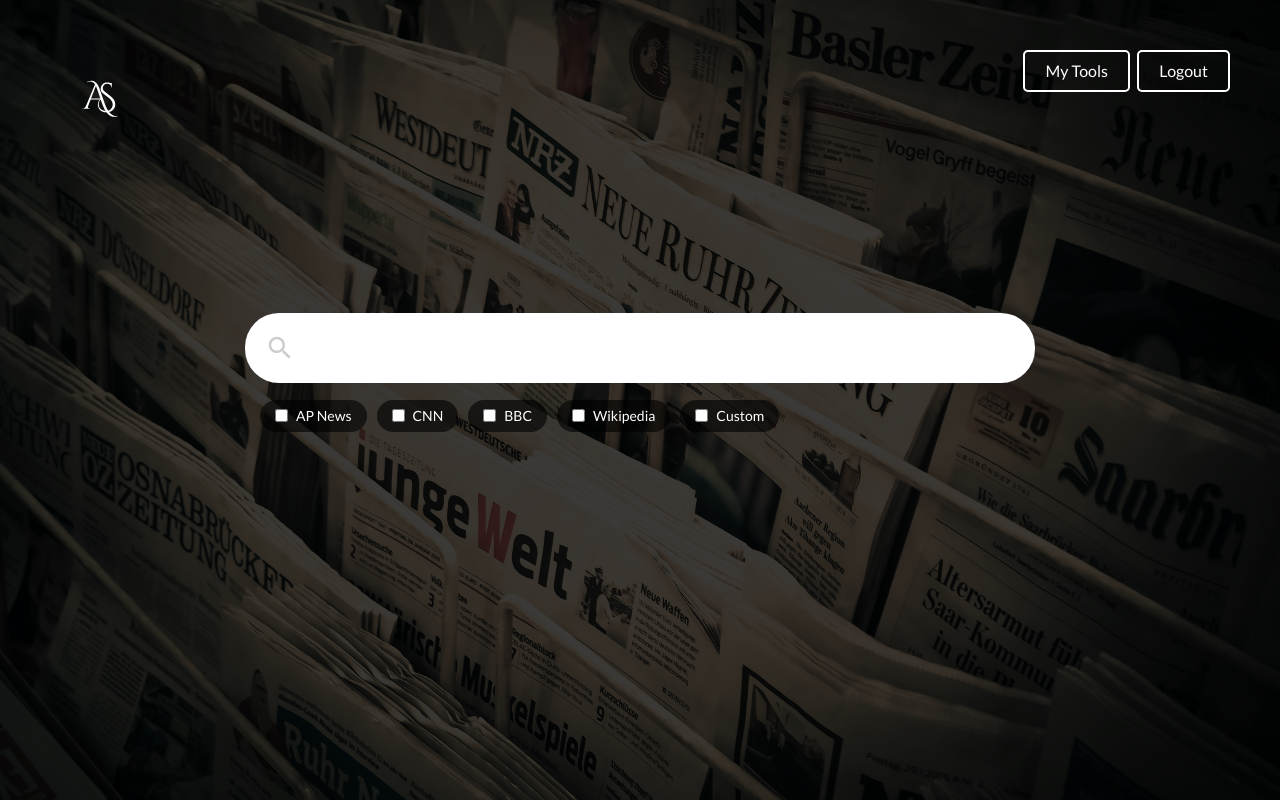
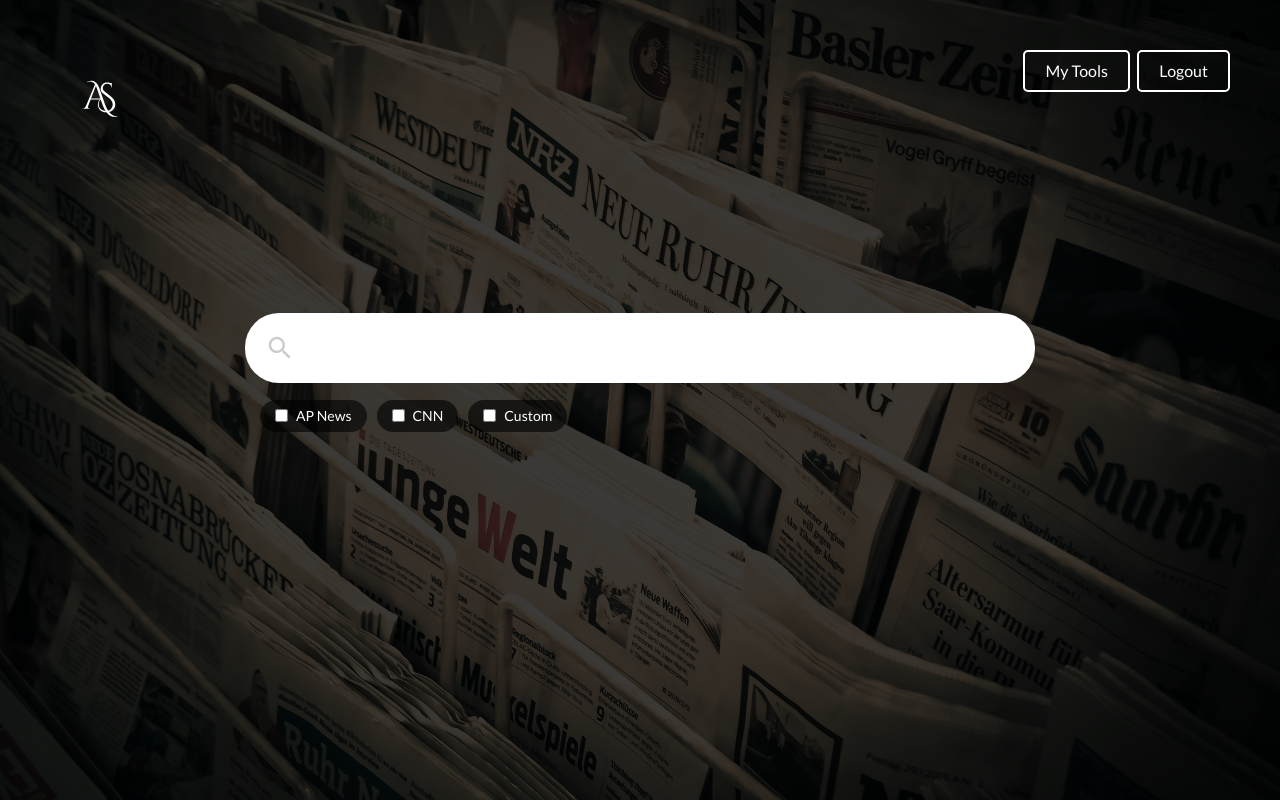
Before and after one commit to asha-software/newsagent, a Django app: page /search/ in a window 1280 px wide. Run offline with Django 5.2, Linux system fonts and the light colour scheme; the visitor is signed in with stand-in values (Sample User, id 1); data that the repository does not hold is empty.

Commit message:
removing additonal options

```diff
--- a/django/user_info/templates/search.html
+++ b/django/user_info/templates/search.html
@@ -36,20 +36,12 @@
             </div>
             <div class="suggestion-wrap">
               <label class="suggestion-item">
-                <input type="checkbox" name="source" value="ap_news">
+                <input type="checkbox" name="source" value="calculator">
                 <span>AP News</span>
               </label>
               <label class="suggestion-item">
-                <input type="checkbox" name="source" value="cnn">
+                <input type="checkbox" name="source" value="wikipedia">
                 <span>CNN</span>
-              </label>
-              <label class="suggestion-item">
-                <input type="checkbox" name="source" value="bbc">
-                <span>BBC</span>
-              </label>
-              <label class="suggestion-item">
-                <input type="checkbox" name="source" value="wikipedia">
-                <span>Wikipedia</span>
               </label>
               <label class="suggestion-item">
                 <input type="checkbox" name="source" value="custom">
```
